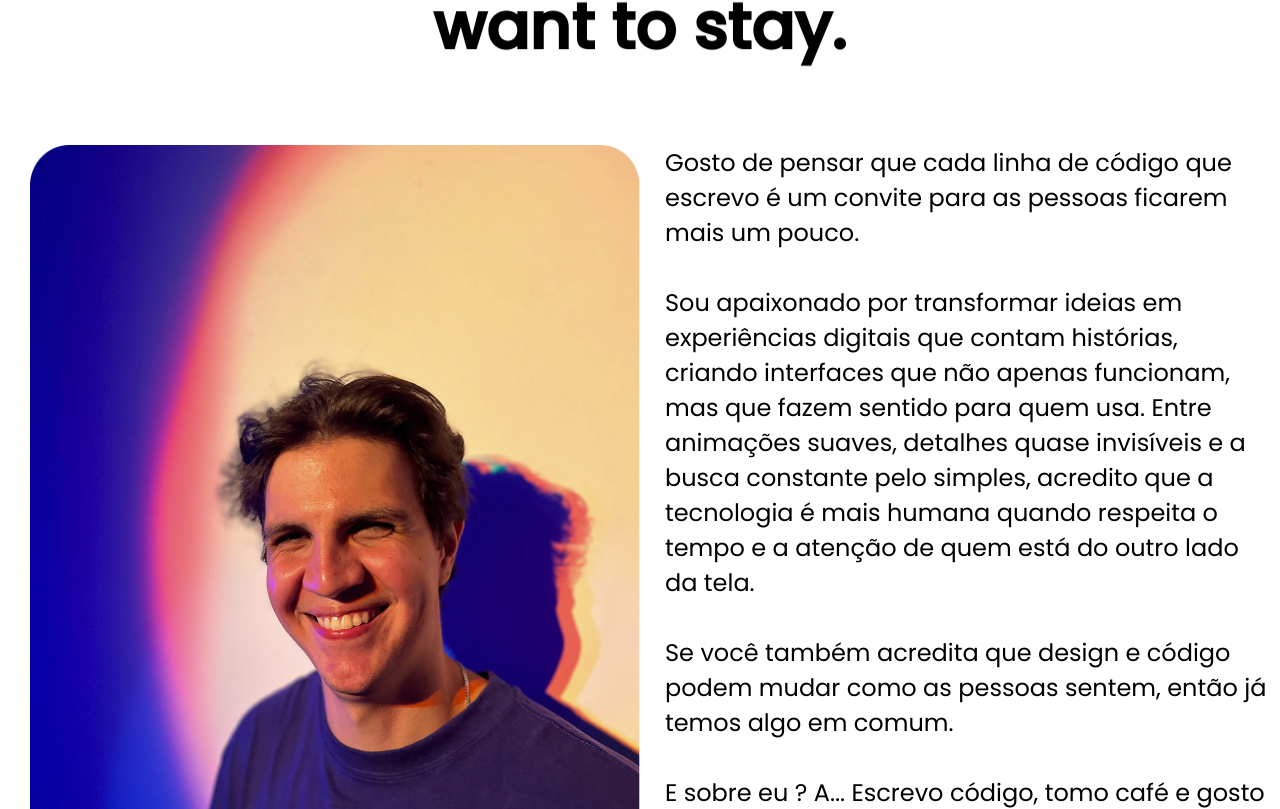
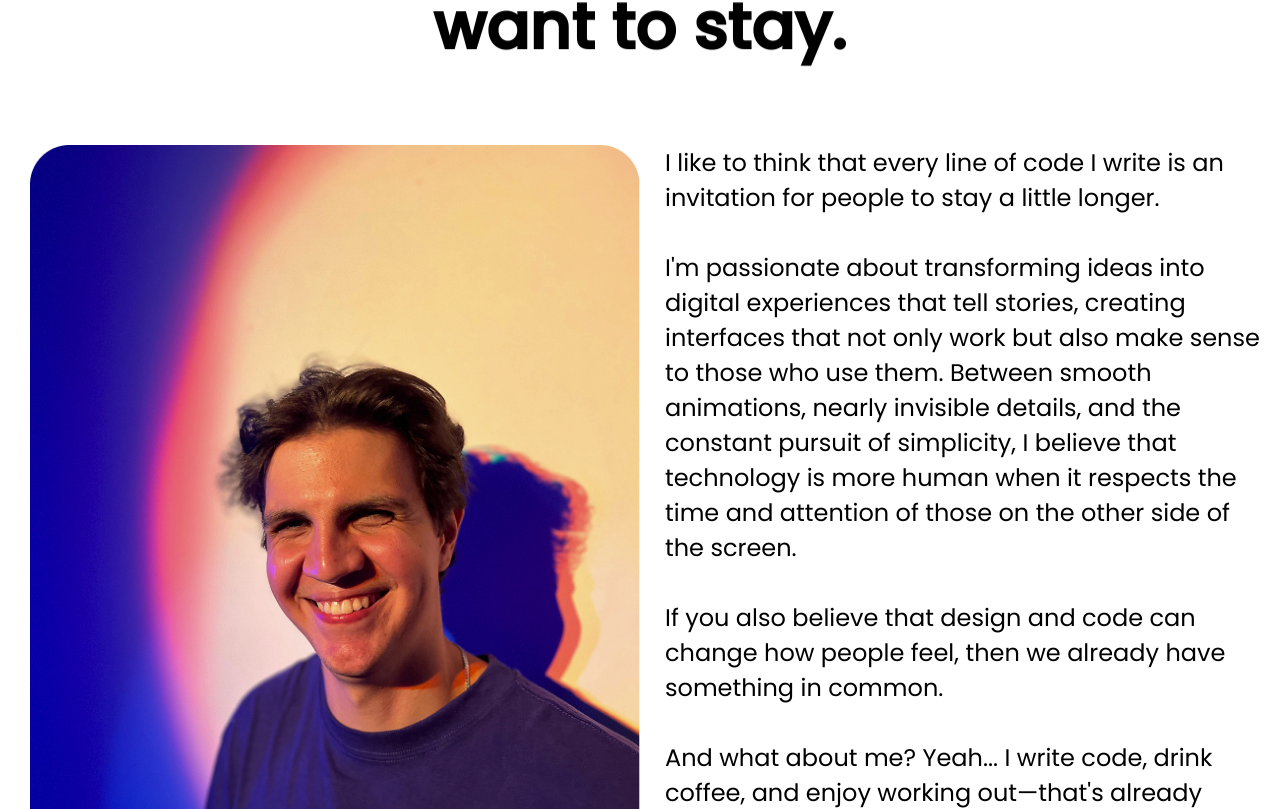
Before and after one commit to GabrielBarbosa2003/portfolio-2025, a React (Vite) app: page /about in a window 1280 px wide. Shown: the part 471-1280 px from the top of the page. Built offline with nearby package versions, Linux system fonts and the light colour scheme.

Commit message:
pt to inglish

```diff
--- a/src/Pages/About/AboutComponents/ICanHelp/index.jsx
+++ b/src/Pages/About/AboutComponents/ICanHelp/index.jsx
@@ -31,7 +31,6 @@ export default function ICanHelp() {
                 onEnterBack: () => sec.classList.add("active"),
                 onLeaveBack: () => sec.classList.remove("active"),
                 invalidateOnRefresh: true,
-                markers: true,
             })
         })
 
--- a/src/Pages/About/index.jsx
+++ b/src/Pages/About/index.jsx
@@ -61,19 +61,19 @@ export default function About() {
                         </div>
 
                         <div className='text-about-me' ref={aboutMeRef}>
-                            <p>Gosto de pensar que cada linha de código que escrevo é um convite para as pessoas ficarem mais um pouco.<br></br>
+                            <p>I like to think that every line of code I write is an invitation for people to stay a little longer.<br></br>
                                 <br></br>
 
-                                Sou apaixonado por transformar ideias em experiências digitais que contam histórias, criando interfaces que não apenas funcionam, mas que fazem sentido para quem usa. Entre animações suaves, detalhes quase invisíveis e a busca constante pelo simples, acredito que a tecnologia é mais humana quando respeita o tempo e a atenção de quem está do outro lado da tela.<br></br>
+                                I'm passionate about transforming ideas into digital experiences that tell stories, creating interfaces that not only work but also make sense to those who use them. Between smooth animations, nearly invisible details, and the constant pursuit of simplicity, I believe that technology is more human when it respects the time and attention of those on the other side of the screen.<br></br>
                                 <br></br>
-                                Se você também acredita que design e código podem mudar como as pessoas sentem, então já temos algo em comum.<br></br>
+                                If you also believe that design and code can change how people feel, then we already have something in common.<br></br>
 
                                 <br></br>
-                                E sobre eu ? A... Escrevo código, tomo café e gosto de treinar, já é algo!
+                                And what about me? Yeah... I write code, drink coffee, and enjoy working out—that's already something!
                                 <br></br>
                                 <br></br>
 
-                                Se voce tem alguma ideia, colaboraçoes, ou oportunidade de emprego, nao hesite em entrar em contato.</p>
+                                If you have any ideas, collaborations, or job opportunities, don't hesitate to get in touch.</p>
                         </div>
                     </div>
 
```
